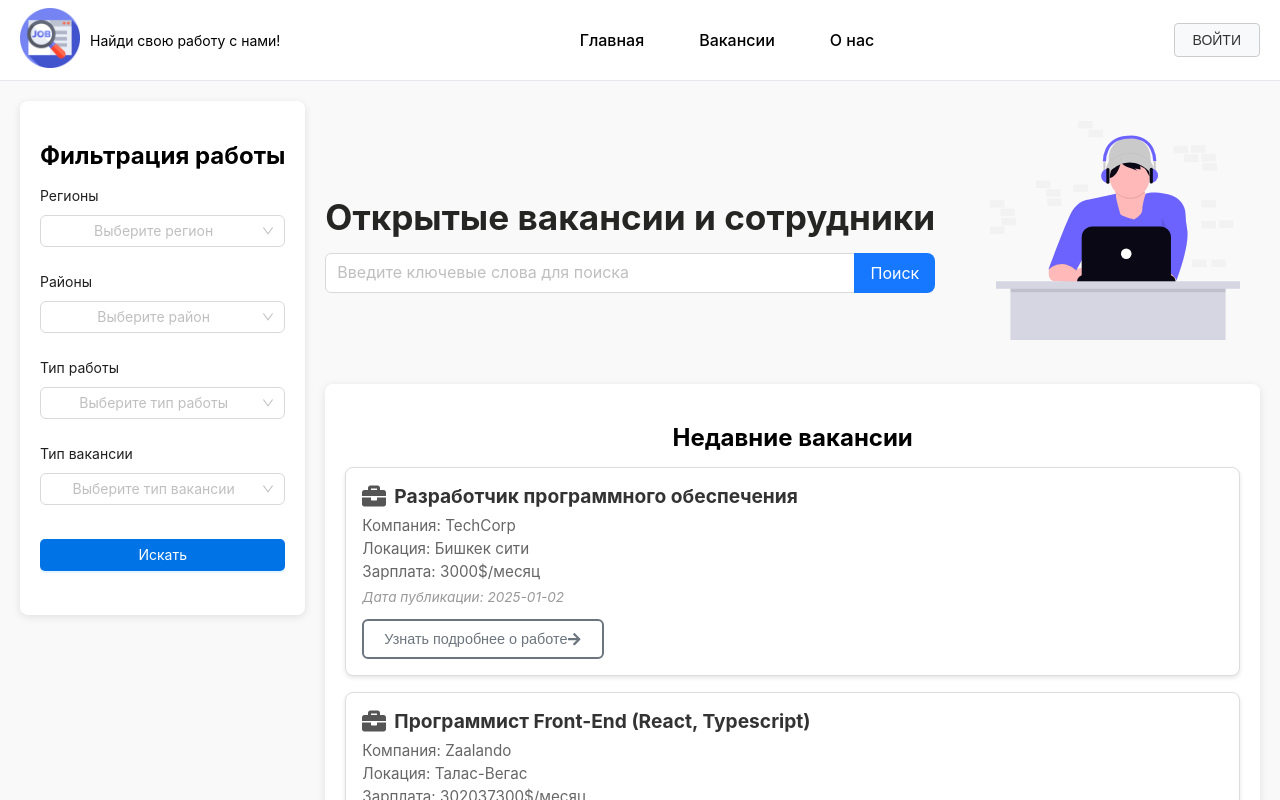
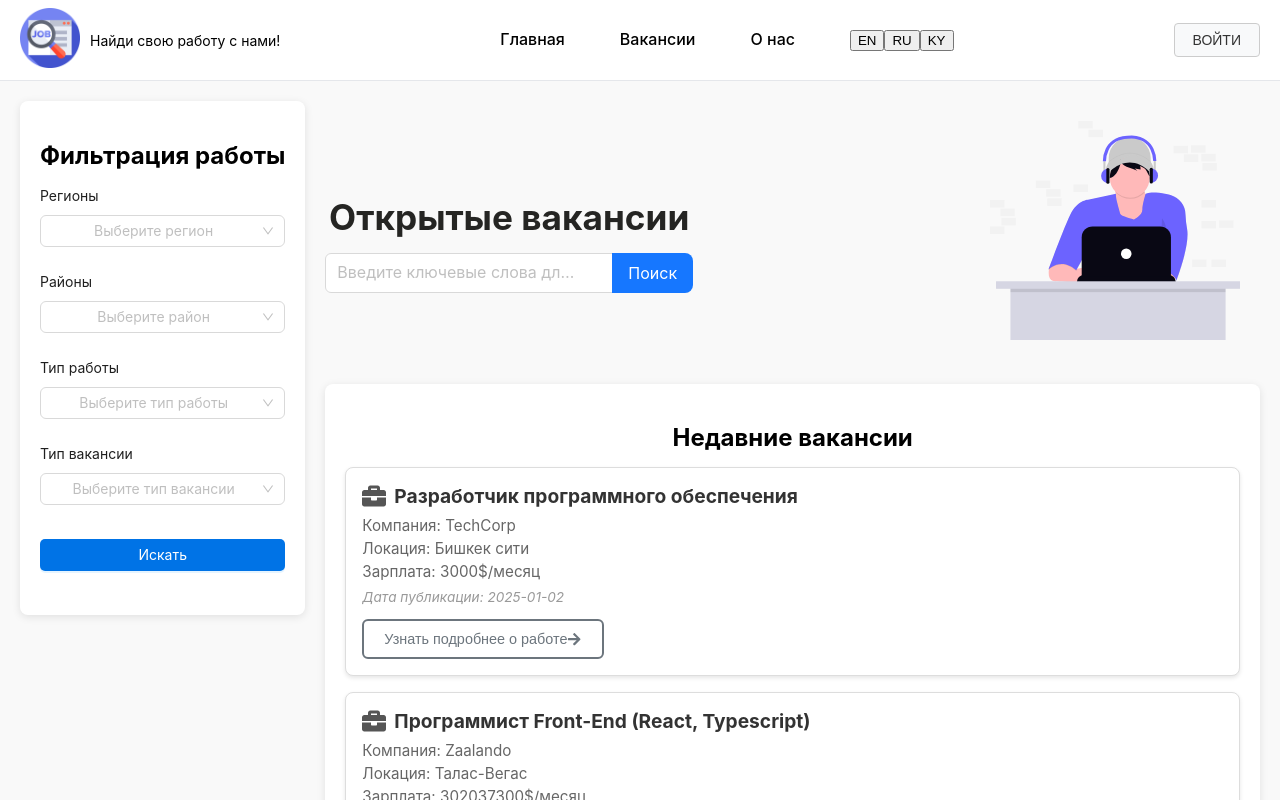
Before and after one commit to Eldar4432/master-thesis, a React (Create React App) app: page / in a window 1280 px wide. Shown: the top 800 px of the page. Built offline with nearby package versions, Linux system fonts and the light colour scheme.

Commit message:
Added language selector for the website

```diff
--- a/src/components/Header/Header.jsx
+++ b/src/components/Header/Header.jsx
@@ -2,10 +2,15 @@
 import style from "./Header.module.css";
 import { useNavigate } from "react-router-dom";
 import Logo from "../../shared/Logo/Logo";
+import i18n from "../../i18n";
 
 const Header = () => {
   const navigate = useNavigate();
   const isAuthenticated = false; // Здесь будет логика для проверки, авторизован ли пользователь
+
+  const handleLanguageChange = (lang) => {
+    i18n.changeLanguage(lang); // Меняем язык
+  };
 
   return (
     <header className={style.header}>
@@ -25,6 +30,27 @@
         <a className={style.nav_links} onClick={() => navigate("/about")}>
           О нас
         </a>
+
+        <div className={style.languageSelector}>
+          <button
+            onClick={() => handleLanguageChange("en")}
+            className={style.languageBtn}
+          >
+            EN
+          </button>
+          <button
+            onClick={() => handleLanguageChange("ru")}
+            className={style.languageBtn}
+          >
+            RU
+          </button>
+          <button
+            onClick={() => handleLanguageChange("ky")}
+            className={style.languageBtn}
+          >
+            KY
+          </button>
+        </div>
 
         {isAuthenticated ? (
           <a className={style.nav_links} onClick={() => navigate("/profile")}>
--- a/src/components/JobHeader/JobHeader.jsx
+++ b/src/components/JobHeader/JobHeader.jsx
@@ -1,11 +1,13 @@
-import React from "react";
+import React, { useTransition } from "react";
 import { Input } from "antd";
 import styles from "./JobHeader.module.css";
 import person from "../../assets/person.svg";
+import { useTranslation } from "react-i18next";
 
 const { Search } = Input;
 
 const JobHeader = () => {
+  const { t } = useTranslation();
   const handleSearch = (value) => {
     console.log("Search query:", value);
   };
@@ -13,7 +15,7 @@
   return (
     <div className={styles.container}>
       <div>
-        <h1 className={styles.title}>Открытые вакансии и сотрудники</h1>
+        <h1 className={styles.title}>{t("jobOpenings")}</h1>
         <Search
           placeholder="Введите ключевые слова для поиска"
           allowClear
--- a/src/i18n.js
+++ b/src/i18n.js
@@ -1,32 +1,21 @@
 import i18n from "i18next";
 import { initReactI18next } from "react-i18next";
-import LanguageDetector from "i18next-browser-languagedetector"; // Для автоматического определения языка
-
-// Местные переводы (можно также загружать из внешних файлов)
-const resources = {
-  en: {
-    translation: {
-      welcome: "Welcome to our website!",
-      language: "Language",
-    },
-  },
-  ru: {
-    translation: {
-      welcome: "Добро пожаловать на наш сайт!",
-      language: "Язык",
-    },
-  },
-};
+import en from "./i18n/en.json"; // Путь к файлу с переводами
+import ru from "./i18n/ru.json";
+import ky from "./i18n/ky.json";
 
 i18n
-  .use(LanguageDetector) // Автоматическое определение языка
-  .use(initReactI18next) // Инициализация с React
+  .use(initReactI18next) // подключаем React
   .init({
-    resources,
-    lng: "en", // Язык по умолчанию
-    fallbackLng: "en", // Резервный язык
+    resources: {
+      en: { translation: en },
+      ru: { translation: ru },
+      ky: { translation: ky },
+    },
+    lng: "ru", // Стартовый язык
+    fallbackLng: "ru", // Язык по умолчанию
     interpolation: {
-      escapeValue: false, // Отключаем экранирование, так как React сам это делает
+      escapeValue: false, // не нужно экранировать
     },
   });
 
--- /dev/null
+++ b/src/i18n/en.json
@@ -0,0 +1,10 @@
+{
+    "jobOpenings": "Job Openings",
+    "employees": "Employees",
+    "noJobsFound": "No jobs found",
+    "jobTitle": "Job Title",
+    "company": "Company",
+    "location": "Location",
+    "salary": "Salary",
+    "posted": "Posted"
+  }
--- /dev/null
+++ b/src/i18n/index.js
@@ -0,0 +1,22 @@
+import i18n from "i18next";
+import { initReactI18next } from "react-i18next";
+import en from "./en.json";
+import ru from "./ru.json";
+import ky from "./ky.json";
+
+i18n
+  .use(initReactI18next) // Используем react-i18next
+  .init({
+    resources: {
+      en: { translation: en },
+      ru: { translation: ru },
+      ky: { translation: ky },
+    },
+    lng: "ky", // Язык по умолчанию
+    fallbackLng: "ky", // Резервный язык, если перевод не найден
+    interpolation: {
+      escapeValue: false, // Не нужно экранировать значения
+    },
+  });
+
+export default i18n;
--- /dev/null
+++ b/src/i18n/ky.json
@@ -0,0 +1,10 @@
+{
+    "jobOpenings": "Ачык жумуштар",
+    "employees": "Кызматкерлер",
+    "noJobsFound": "Жумуштар табылган жок",
+    "jobTitle": "Кесип",
+    "company": "Компания",
+    "location": "Орду",
+    "salary": "Айлык акы",
+    "posted": "Жарияланган күнү"
+  }
--- /dev/null
+++ b/src/i18n/ru.json
@@ -0,0 +1,10 @@
+{
+    "jobOpenings": "Открытые вакансии",
+    "employees": "Сотрудники",
+    "noJobsFound": "Вакансии не найдены",
+    "jobTitle": "Должность",
+    "company": "Компания",
+    "location": "Локация",
+    "salary": "Зарплата",
+    "posted": "Дата публикации"
+  }
```
